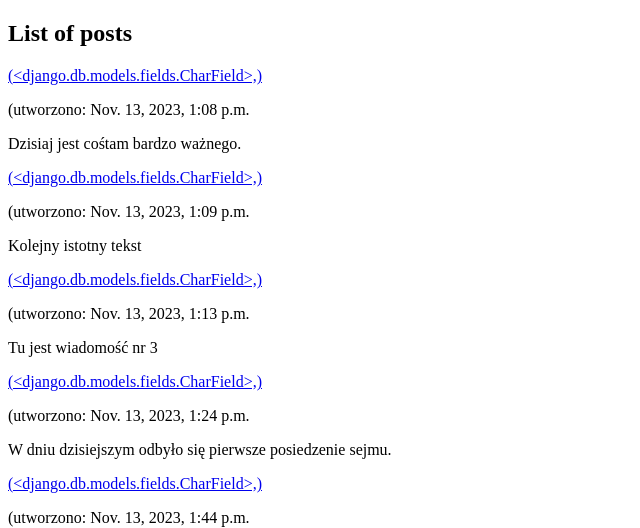
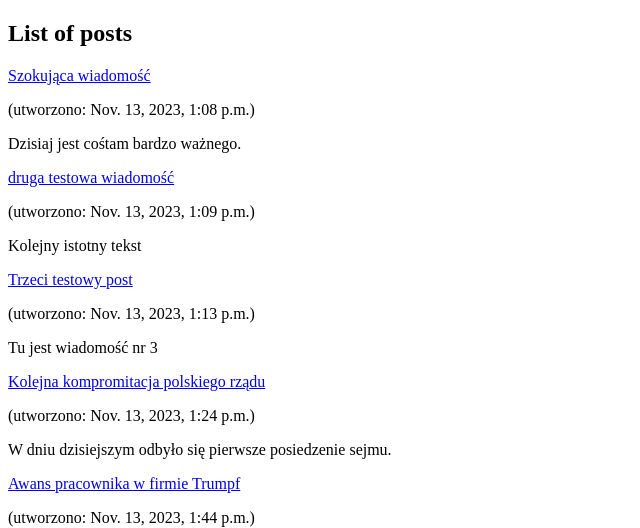
Before and after one commit to wojciechdawid/posts, a Django app: page /posts in a window 1280 px wide. Shown: the top 528 px of the page, without its empty margins (0-640 px from the left). Run offline with Django 4.2, Linux system fonts and the light colour scheme; data comes from the database, SQL or seed files in the repository; both versions use the stored data as it was after the commit.

Commit message:
First version of Post APP

```diff
--- a/posts/models.py
+++ b/posts/models.py
@@ -2,7 +2,7 @@ from django.db import models
 
 # Create your models here.
 class Post(models.Model):
-    title = models.CharField(max_length=255),
+    title = models.CharField(max_length=255)
     content = models.TextField()
     created_at = models.DateTimeField(auto_now_add=True)
     updated_at = models.DateTimeField(auto_now=True)
--- a/posts/services.py
+++ b/posts/services.py
@@ -7,9 +7,20 @@ from django.utils import timezone
 @dataclass
 class Post_DTO:
     id: int
+    title: str
     content: str
     created_at: datetime
     updated_at: datetime
+
+    @classmethod
+    def from_django_model(cls, post_service: Post) -> 'Post_DTO':
+        return Post_DTO(
+            id=post_service.id,
+            title=post_service.title,
+            content=post_service.content,
+            created_at=post_service.created_at,
+            updated_at=post_service.updated_at
+        )
 
 
 class IPostService(ABC):
@@ -21,5 +32,36 @@ class IPostService(ABC):
 
     @classmethod
     @abstractmethod
-    def create(cls) -> Post:
+    def create(cls, title: str, content: str) -> Post_DTO:
         pass
+
+    @classmethod
+    @abstractmethod
+    def get(cls, id: int) -> Post_DTO:
+        pass
+
+
+class PostNotFound(Exception):
+    pass
+
+
+class PostService(IPostService):
+
+    @classmethod
+    def list(cls):
+        return [Post_DTO.from_django_model(p) for p in Post.objects.all()]
+
+    @classmethod
+    def create(cls, title: str, content: str) -> Post_DTO:
+        post = Post.objects.create(
+            title=title,
+            content=content
+        )
+        return Post_DTO.from_django_model(post)
+
+    @classmethod
+    def get(cls, id: int) -> Post_DTO:
+        try:
+            return Post_DTO.from_django_model(Post.objects.get(id=id))
+        except Post.DoesNotExist:
+            raise PostNotFound
--- a/posts/templates/posts.html
+++ b/posts/templates/posts.html
@@ -10,7 +10,7 @@
 <div>
 {%  for p in list_of_posts %}
 <p><a href="{% url 'posts:details' p.id%}">{{ p.title }}</a></p>
-<p>(utworzono: {{ p.created_at }}</p>
+<p>(utworzono: {{ p.created_at }})</p>
 <p>{{ p.content }}</p>
 {%  endfor %}</div>
 
--- a/posts/urls.py
+++ b/posts/urls.py
@@ -5,5 +5,5 @@ app_name = "posts"
 
 urlpatterns = [
     path("posts", views.list, name="list"),
-    path("posts/<int:id", views.details, name="details")
+    path("posts/<int:id>", views.details, name="details")
 ]
--- a/posts/views.py
+++ b/posts/views.py
@@ -1,18 +1,32 @@
-from django.http import HttpResponse
+from django.http import HttpResponse, Http404
 from django.shortcuts import render
-from .models import Post
+from .services import PostService, PostNotFound
+
 
 # Create your views here.
 def list(request) -> HttpResponse:
 
     if request.method == 'POST':
-        pass
-    results = Post.objects.all()
+        PostService.create(
+            title=request.POST.get("post_title"),
+            content=request.POST.get("post_content")
+        )
+
+    results = PostService.list()
     return render(
         request=request,
         template_name="posts.html",
         context={"list_of_posts": results}
     )
 
-def details():
-    pass
+def details(request, id: int) -> HttpResponse:
+    try:
+        result = PostService.get(id)
+    except PostNotFound:
+        raise Http404("Post nie istnieje")
+
+    return render(
+        request=request,
+        template_name="posts_details.html",
+        context={"post": result}
+    )
```
Also changed, not shown: posts/templates/posts_details.html (added, +17 -0 lines), db.sqlite3, posts/migrations/0002_post_title.py (added).
